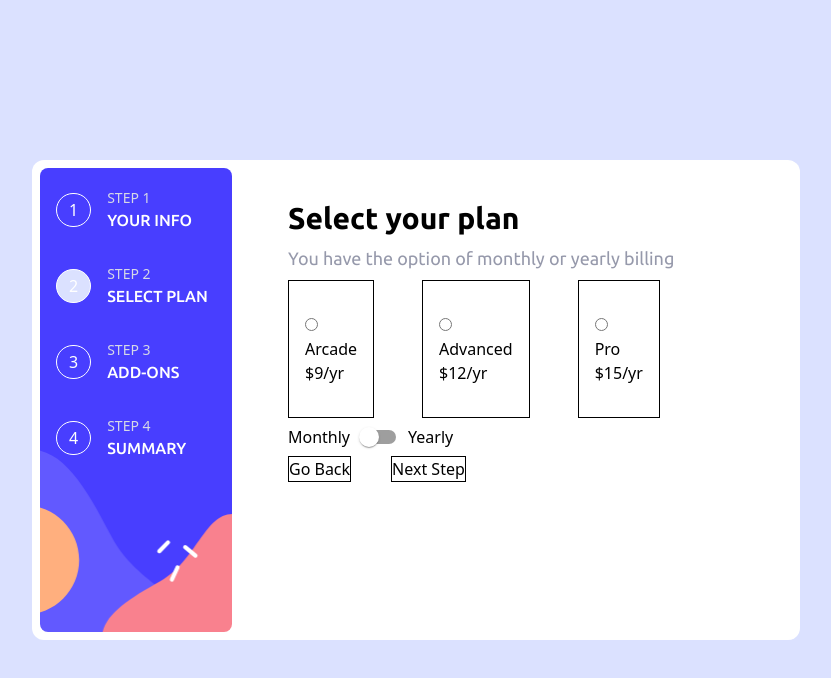
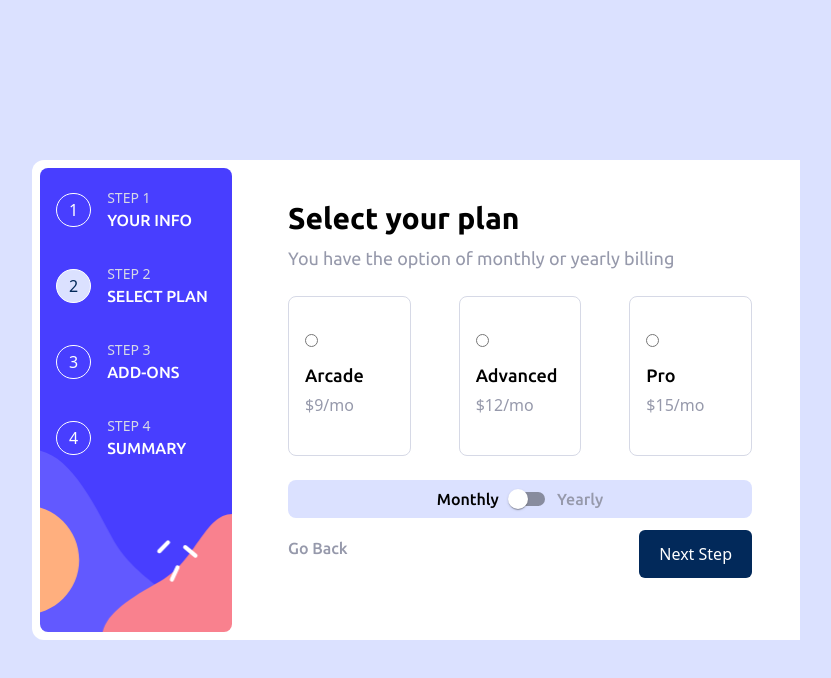
Before and after one commit to sam-yng/multistep-form-v2, a React (Vite) app: page / in a window 1280 px wide. Both pictures are taken after typing "Sample", "name@example.com", "5" into the empty fields and a click on the button "Next Step". Shown: the top 678 px of the page, without its empty margins (224-1055 px from the left). Built offline with nearby package versions, Linux system fonts and the light colour scheme.

Commit message:
formik complete

```diff
--- /dev/null
+++ b/src/components/AddOnList.tsx
@@ -0,0 +1,32 @@
+import React from "react";
+
+type AddOnListProps = {
+  conOne: boolean;
+  conTwo: boolean;
+  yearPrice: string;
+  monthPrice: string;
+  name: string;
+};
+
+export const AddOnList: React.FC<AddOnListProps> = ({
+  conOne,
+  conTwo,
+  yearPrice,
+  monthPrice,
+  name,
+}: AddOnListProps) => {
+  return (
+    <>
+      {conOne ? (
+        <li className="flex font-regular text-coolgray">
+          {name}{" "}
+          {conTwo ? (
+            <p className="ml-auto">{yearPrice}</p>
+          ) : (
+            <p className="ml-auto">{monthPrice}</p>
+          )}
+        </li>
+      ) : null}
+    </>
+  );
+};
--- /dev/null
+++ b/src/components/BackButton.tsx
@@ -0,0 +1,19 @@
+import classNames from "classnames";
+import React from "react";
+
+type BackButtonProps = {
+  handleClick: () => void;
+};
+
+export const BackButton: React.FC<BackButtonProps> = ({
+  handleClick,
+}: BackButtonProps) => {
+  return (
+    <button
+      onClick={handleClick}
+      className={classNames("text-coolgray", "font-medium")}
+    >
+      Go Back
+    </button>
+  );
+};
--- a/src/components/Form.tsx
+++ b/src/components/Form.tsx
@@ -10,6 +10,8 @@ import Switch from "@mui/material/Switch";
 import { AddOn } from "./AddOn";
 import heart from "../assets/images/icon-thank-you.svg";
 import { NextButton } from "./NextButton";
+import { BackButton } from "./BackButton";
+import { AddOnList as AddOnItem } from "./AddOnList";
 
 type FormikErrors = {
   name?: string;
@@ -151,7 +153,19 @@ export const Form: React.FC = () => {
               type="number"
             />
             <div className="flex justify-end">
-              <NextButton />
+              <button
+                type="submit"
+                className={classNames(
+                  "text-white",
+                  "rounded-md",
+                  "py-3",
+                  "px-5",
+                  "mt-3",
+                  "bg-navy",
+                )}
+              >
+                Next Step
+              </button>
             </div>
           </div>
         </div>
@@ -182,29 +196,45 @@ export const Form: React.FC = () => {
                 price={formik.values.yearlyBilling ? "150" : "15"}
               />
             </div>
-            <div className={classNames("flex", "flex-row", "items-center")}>
-              <h1>Monthly</h1>
+            <div
+              className={classNames(
+                "flex",
+                "flex-row",
+                "items-center",
+                "justify-center",
+                "bg-alb",
+                "rounded-lg",
+                "mt-6",
+              )}
+            >
+              <h1
+                className={classNames(
+                  "font-medium",
+                  `${formik.values.yearlyBilling ? "text-coolgray" : ""}`,
+                )}
+              >
+                Monthly
+              </h1>
               <Switch
                 id="yearlyBilling"
                 value={formik.values.yearlyBilling}
                 name="yearlyBilling"
                 onChange={formik.handleChange}
               />
-              <h1>Yearly</h1>
+              <h1
+                className={classNames(
+                  "font-medium",
+                  `${!formik.values.yearlyBilling ? "text-coolgray" : ""}`,
+                )}
+              >
+                Yearly
+              </h1>
             </div>
-            <div>
-              <button
-                className={classNames("border", "border-black")}
-                onClick={handleGoBack}
+            <div
+              className={classNames("flex", "justify-between", "items-center")}
             >
-                Go Back
-              </button>
-              <button
-                className={classNames("border", "border-black", "ml-10")}
-                onClick={() => setFormStep(formStep + 1)}
-              >
-                Next Step
-              </button>
+              <BackButton handleClick={handleGoBack} />
+              <NextButton />
             </div>
           </div>
         </div>
@@ -214,7 +244,7 @@ export const Form: React.FC = () => {
             title="Pick add-ons"
             instructions="Add-ons help enhance your gaming experience."
           />
-          <div className={classNames("space-y-4")}>
+          <div className={classNames("space-y-5")}>
             <AddOn
               onChange={formik.handleChange}
               name="Online service"
@@ -233,19 +263,11 @@ export const Form: React.FC = () => {
               description="Custom theme on your profile"
               price={formik.values.yearlyBilling ? "+$20/yr" : "+$2/mo"}
             />
-            <div>
-              <button
-                className={classNames("border", "border-black")}
-                onClick={handleGoBack}
+            <div
+              className={classNames("flex", "justify-between", "items-center")}
             >
-                Go Back
-              </button>
-              <button
-                className={classNames("border", "border-black", "ml-10")}
-                onClick={() => setFormStep(formStep + 1)}
-              >
-                Next Step
-              </button>
+              <BackButton handleClick={handleGoBack} />
+              <NextButton />
             </div>
           </div>
         </div>
@@ -255,21 +277,60 @@ export const Form: React.FC = () => {
             title="Finishing up"
             instructions="Double-check everything looks OK before confirming."
           />
-          <div className={classNames("border", "border-black")}>
+          <div
+            className={classNames(
+              "mt-4",
+              "px-4",
+              "py-2",
+              "bg-alb",
+              "rounded-lg",
+            )}
+          >
+            <div className="flex flex-row items-center justify-between">
+              <div
+                className={classNames(
+                  "flex",
+                  "flex-col",
+                  "justify-start",
+                  "mb-4",
+                )}
+              >
+                <div
+                  className={classNames(
+                    "flex",
+                    "flex-row",
+                    "space-x-1",
+                    "font-medium",
+                    "text-lg",
+                  )}
+                >
                   <h1>{formik.values.plan}</h1>
-            {formik.values.yearlyBilling ? (
-              <h1>(Yearly)</h1>
-            ) : (
-              <h1>(Monthly)</h1>
+                  <h1>
+                    {formik.values.yearlyBilling ? "(Yearly)" : "(Monthly)"}
+                  </h1>
+                </div>
+                <button
+                  className={classNames(
+                    "font-regular",
+                    "text-coolgray",
+                    "underline-offset-4",
+                    "underline",
+                    "mr-auto",
                   )}
-            <p>
+                  onClick={() => setFormStep(2)}
+                >
+                  Change
+                </button>
+              </div>
+              <p className={classNames("font-medium")}>
                 {formik.values.plan === "Arcade" && formik.values.yearlyBilling
                   ? "$90/yr"
                   : formik.values.plan === "Arcade" &&
                     !formik.values.yearlyBilling
                   ? "$9/mo"
                   : null}
-              {formik.values.plan === "Advanced" && formik.values.yearlyBilling
+                {formik.values.plan === "Advanced" &&
+                formik.values.yearlyBilling
                   ? "$120/yr"
                   : formik.values.plan === "Advanced" &&
                     !formik.values.yearlyBilling
@@ -281,53 +342,74 @@ export const Form: React.FC = () => {
                   ? "$15/mo"
                   : null}
               </p>
-            <button onClick={() => setFormStep(2)}>Change</button>
-            <ul>
-              {formik.values["Online service"] ? (
-                <li>
-                  Online service{" "}
-                  {formik.values.yearlyBilling ? "+$10/yr" : "+$1/mo"}
-                </li>
-              ) : null}
-              {formik.values["Larger storage"] ? (
-                <li>
-                  Larger storage{" "}
-                  {formik.values.yearlyBilling ? "+$20/yr" : "+$2/mo"}
-                </li>
-              ) : null}
-              {formik.values["Customizable profile"] ? (
-                <li>
-                  Customizable profile{" "}
-                  {formik.values.yearlyBilling ? "+$20/yr" : "+$2/mo"}
-                </li>
-              ) : null}
+            </div>
+            <ul className="space-y-4 mt-2">
+              <AddOnItem
+                conOne={formik.values["Online service"]}
+                conTwo={formik.values.yearlyBilling}
+                yearPrice="+$10/yr"
+                monthPrice="+$1/mo"
+                name="Online service"
+              />
+              <AddOnItem
+                conOne={formik.values["Larger storage"]}
+                conTwo={formik.values.yearlyBilling}
+                yearPrice="+$20/yr"
+                monthPrice="+$2/mo"
+                name="Larger storage"
+              />
+              <AddOnItem
+                conOne={formik.values["Customizable profile"]}
+                conTwo={formik.values.yearlyBilling}
+                yearPrice="+$20/yr"
+                monthPrice="+$2/mo"
+                name="Customizable profile"
+              />
             </ul>
           </div>
-          <p>Total (per {formik.values.yearlyBilling ? "year" : "month"})</p>
-          <p>
+          <div
+            className={classNames(
+              "flex",
+              "flex-row",
+              "justify-between",
+              "mx-4",
+              "mt-4",
+              "font-regular",
+            )}
+          >
+            <p className="text-coolgray">
+              Total (per {formik.values.yearlyBilling ? "year" : "month"})
+            </p>
+            <p className={classNames("text-purple", "font-bold", "text-xl")}>
               ${total}
               {formik.values.yearlyBilling ? "/yr" : "/mo"}
             </p>
-          <div>
-            <button
-              className={classNames("border", "border-black")}
-              onClick={handleGoBack}
+          </div>
+          <div
+            className={classNames(
+              "flex",
+              "justify-between",
+              "items-center",
+              "mt-4",
+            )}
           >
-              Go Back
-            </button>
-            <button
-              className={classNames("border", "border-black", "ml-10")}
-              type="submit"
-            >
-              Next Step
-            </button>
+            <BackButton handleClick={handleGoBack} />
+            <NextButton type="submit" confirm />
           </div>
         </div>
       ) : formStep === 5 ? (
-        <div className={classNames("flex", "flex-col")}>
-          <img className={classNames("h-12")} src={heart} />
-          <h1>Thank yoy!</h1>
-          <p>
+        <div
+          className={classNames(
+            "flex",
+            "flex-col",
+            "text-center",
+            "mt-24",
+            "space-y-4",
+          )}
+        >
+          <img className={classNames("h-16", "mb-4")} src={heart} />
+          <h1 className={classNames("font-bold", "text-3xl")}>Thank you!</h1>
+          <p className={classNames("font-regular", "text-coolgray", "text-lg")}>
             Thanks for confirming your subscription! We hope you have fun using
             our platform. If you ever need support, please feel free to email us
             at support@loremgaming.com.
--- a/src/components/Input.tsx
+++ b/src/components/Input.tsx
@@ -31,7 +31,9 @@ export const Input: React.FC<InputProps> = ({
         >
           {label}
         </label>
-        {error && touched ? <h1 className="ml-auto">{error}</h1> : null}
+        {error && touched ? (
+          <h1 className={classNames("ml-auto", "text-red")}>{error}</h1>
+        ) : null}
       </div>
       {
         <input
--- a/src/components/NextButton.tsx
+++ b/src/components/NextButton.tsx
@@ -2,21 +2,30 @@ import React from "react";
 import { useForm } from "../utils/FormContext";
 import classNames from "classnames";
 
-export const NextButton: React.FC = () => {
+type NextButtonProps = {
+  type?: "button" | "submit" | "reset";
+  confirm?: boolean;
+};
+
+export const NextButton: React.FC<NextButtonProps> = ({
+  type,
+  confirm,
+}: NextButtonProps) => {
   const { setFormStep, formStep } = useForm();
   return (
     <button
+      type={type}
       className={classNames(
-        "bg-navy",
         "text-white",
         "rounded-md",
         "py-3",
         "px-5",
         "mt-3",
+        `${confirm ? "bg-purple" : "bg-navy"}`,
       )}
       onClick={() => setFormStep(formStep + 1)}
     >
-      Next Step
+      {!confirm ? "Next Step" : "Confirm"}
     </button>
   );
 };
--- a/src/components/Plan.tsx
+++ b/src/components/Plan.tsx
@@ -18,14 +18,26 @@ export const Plan: React.FC<PlanProps> = ({
 }: PlanProps) => {
   return (
     <>
-      <div className={classNames("border", "border-black", "py-8", "px-4")}>
+      <div
+        className={classNames(
+          "border",
+          "border-lightgray",
+          "py-8",
+          "px-4",
+          "w-full",
+          "h-[20vh]",
+          "space-y-1",
+          "rounded-lg",
+          "mt-4",
+        )}
+      >
         <input type="radio" name="plan" value={name} onChange={onChange} />
         <img src={icon} />
-        <h1>{name}</h1>
-        <p>
-          ${price}/{monthly ? "mo" : "yr"}
+        <h1 className="text-lg font-medium">{name}</h1>
+        <p className="text-coolgray">
+          ${price}/{monthly ? "yr" : "mo"}
         </p>
-        {monthly ? <p>2 months free</p> : null}
+        {monthly ? <p className="font-regular text-sm">2 months free</p> : null}
       </div>
     </>
   );
--- a/src/components/ProgressBar.tsx
+++ b/src/components/ProgressBar.tsx
@@ -10,7 +10,15 @@ type ProgressPointProps = {
 const ProgressPoint = ({ number, name }: ProgressPointProps) => {
   const { formStep } = useForm();
   return (
-    <li className={classNames("flex", "flex-row", "items-center", "pt-2")}>
+    <li
+      className={classNames(
+        "flex",
+        "flex-row",
+        "items-center",
+        "pt-2",
+        "min-w-[30vw]",
+      )}
+    >
       <span
         className={classNames(
           "rounded-full",
@@ -18,9 +26,10 @@ const ProgressPoint = ({ number, name }: ProgressPointProps) => {
           "border-white",
           "px-3",
           "mr-4",
-          "text-white",
           "py-1",
-          `${formStep.toString() === number ? "bg-alb text-navy" : ""}`,
+          `${
+            formStep.toString() === number ? "bg-alb text-navy" : "text-white"
+          }`,
         )}
       >
         {number}
--- a/tailwind.config.js
+++ b/tailwind.config.js
@@ -11,7 +11,9 @@ export default {
       "alb": "#dbe1ff",
       "denim": "#022959",
       "white": "#ffff",
-      "navy": "#02295a"
+      "navy": "#02295a",
+      "red": "#FF0000",
+      "purple": "#483EFF"
     },
     extend: {
       fontFamily: {
```
Also changed, not shown: src/components/AddOn.tsx (+17 -5 lines), src/components/Container.tsx (+8 -1 lines). Lines whose indentation alone changed are shown as unchanged.
